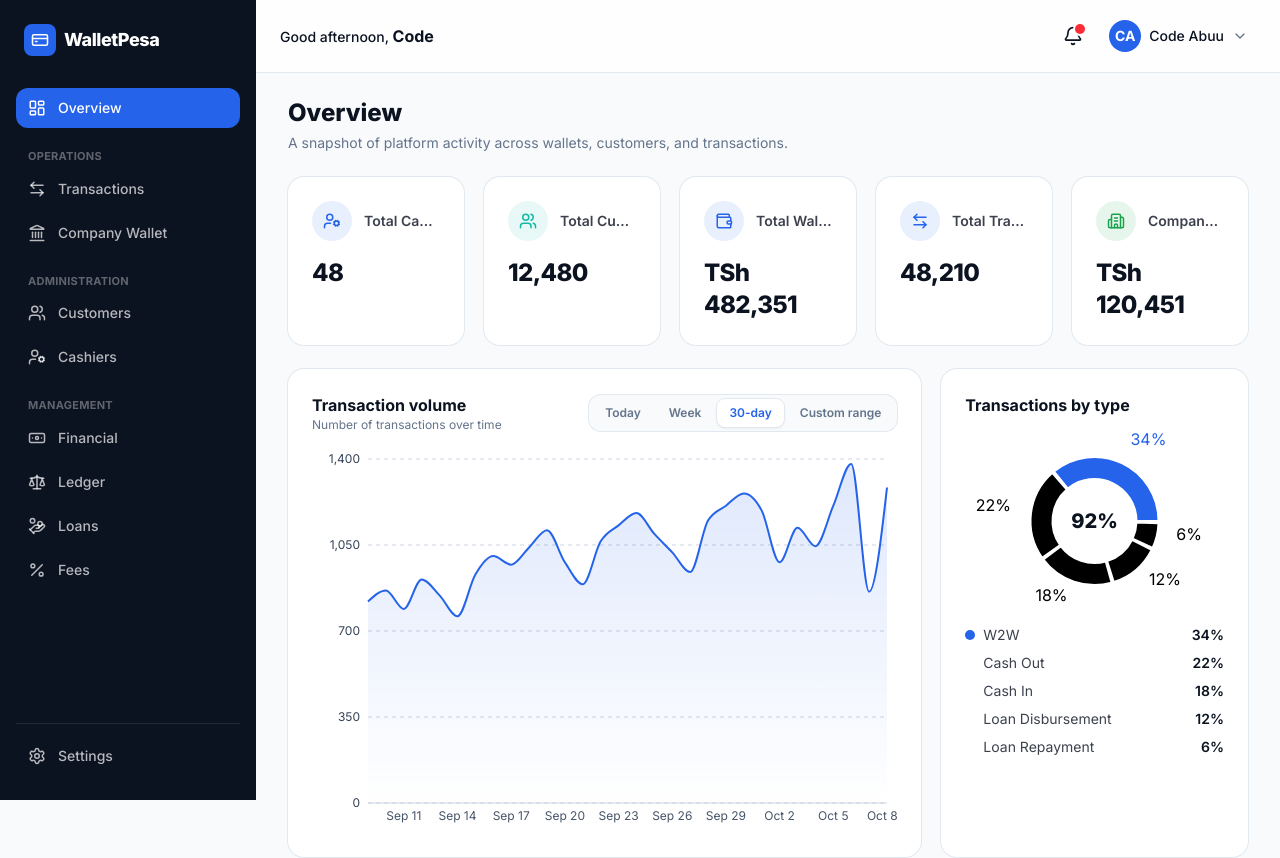
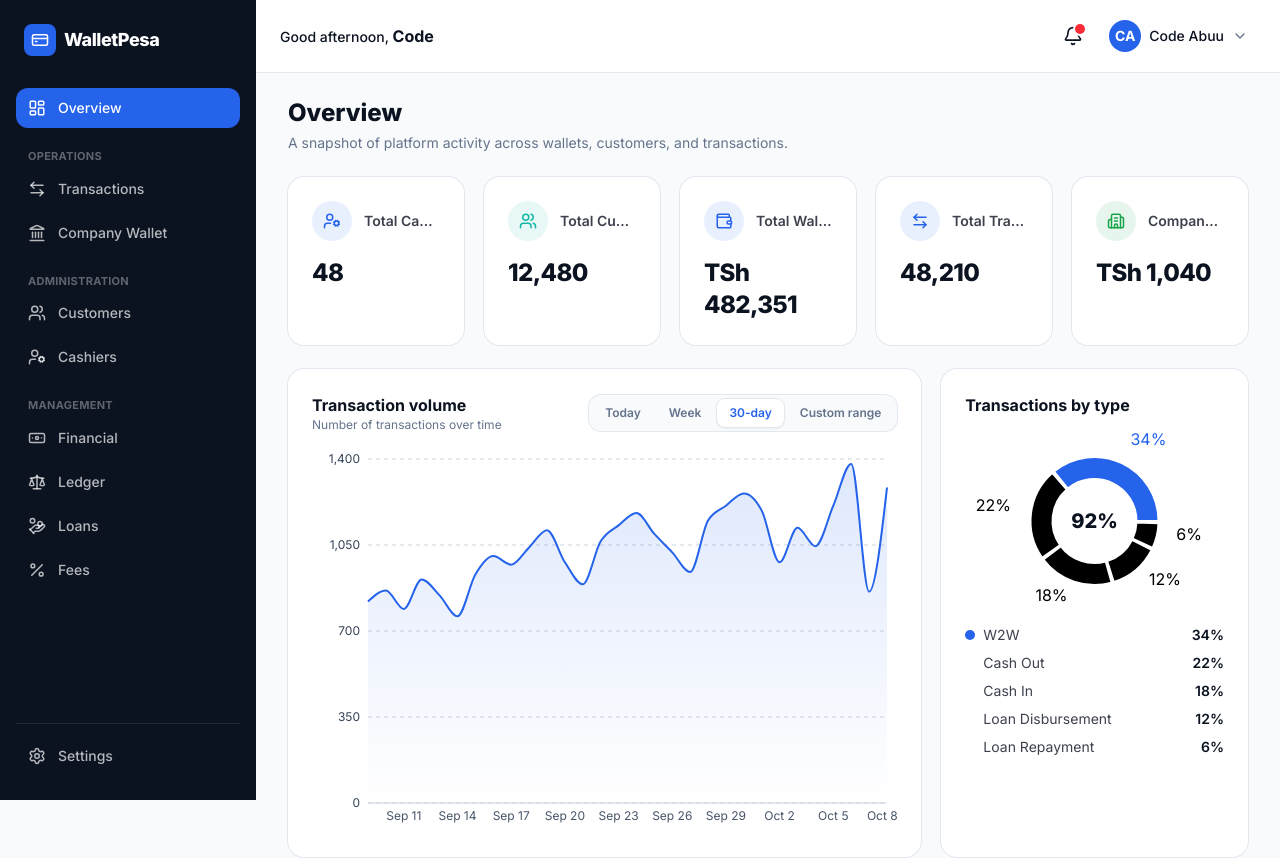
Before and after one commit to Abuu37/E-wallet-frontend, a React (Vite) app: page /dashboard in a window 1280 px wide. Shown: the top 858 px of the page. Built offline with nearby package versions, Linux system fonts and the light colour scheme.

Commit message:
fix: resolve Company Wallet/Equity mislabeling and dead data across Overview/Financial

```diff
--- a/src/features/financial/pages/Financial.tsx
+++ b/src/features/financial/pages/Financial.tsx
@@ -83,7 +83,7 @@ const quickActions = [
 ] as const
 
 const floatIcon = {
-  'Company Wallet': Banknote,
+  'Company Equity': Banknote,
   'Customer Wallet': Wallet,
   'Cashier Float': UserCog,
 } as const
@@ -211,12 +211,15 @@ export default function Financial() {
     const account = chartOfAccounts.find((item) => item.id === accountId)
     return account ? getAccountBalance(account) : 0
   }
-  const companyWalletBalance = balanceOf('4000') - balanceOf('5000')
+  // Fee income minus commission expense — the company's own retained earnings, not a wallet
+  // balance like the two rows below it. Kept here as "Equity" (matching the Company Wallet
+  // page's own terminology) rather than "Company Wallet", since it isn't money anyone's owed.
+  const companyEquityBalance = balanceOf('4000') - balanceOf('5000')
   const customerWalletBalance = customers.reduce((sum, c) => sum + getCustomerBalance(c), 0)
   const cashierFloatBalance = cashiers.reduce((sum, c) => sum + getCashierFloatBalance(c), 0)
 
   const floatRows = [
-    { label: 'Company Wallet' as const, value: companyWalletBalance },
+    { label: 'Company Equity' as const, value: companyEquityBalance },
     { label: 'Customer Wallet' as const, value: customerWalletBalance },
     { label: 'Cashier Float' as const, value: cashierFloatBalance },
   ]
@@ -250,7 +253,7 @@ export default function Financial() {
         <StatCard
           icon={Wallet}
           tone="brand"
-          label="Total Wallet Balance"
+          label="Net E-Money Movement"
           value={currency(getTotalWalletBalance(transactions))}
         />
         <StatCard
--- a/src/features/ledger/pages/Ledger.tsx
+++ b/src/features/ledger/pages/Ledger.tsx
@@ -126,6 +126,7 @@ export default function Ledger() {
     [],
   )
   const balanceDiff = ledgerTotals.debit - ledgerTotals.credit
+  const isBalanced = Math.abs(balanceDiff) < 0.01
 
   if (view === 'detail' && selected && selectedTotals) {
     return (
@@ -268,11 +269,11 @@ export default function Ledger() {
         />
         <StatCard
           icon={Scale}
-          tone={balanceDiff === 0 ? 'positive' : 'negative'}
+          tone={isBalanced ? 'positive' : 'negative'}
           label="Balance Check"
           value={formatAmount(balanceDiff)}
           delta={0}
-          deltaLabel={balanceDiff === 0 ? 'Books are balanced' : 'Debits ≠ credits — investigate'}
+          deltaLabel={isBalanced ? 'Books are balanced' : 'Debits ≠ credits — investigate'}
         />
       </div>
 
--- a/src/features/overview/pages/Overview.tsx
+++ b/src/features/overview/pages/Overview.tsx
@@ -51,7 +51,6 @@ import {
   type VolumeRange,
 } from '../data'
 import { transactions, getAmountTone, formatTxDateTime } from '../../transactions/data'
-import { floatManagement } from '../../financial/data'
 import { chartOfAccounts, getAccountBalance, TRUST_ACCOUNT_BALANCE } from '../../ledger/data'
 import { maskAccount } from '../../../utils/mask'
 
@@ -226,8 +225,6 @@ export default function Overview() {
     setTxDrawerOpen(true)
   }
 
-  const companyWallet = floatManagement.find((account) => account.label === 'Company Wallet')
-
   const totalTypeShare = transactionByType.reduce((sum, entry) => sum + entry.value, 0)
 
   // Same figures as the Company Wallet screen — see features/wallets/pages/CompanyWallet.tsx.
@@ -276,8 +273,8 @@ export default function Overview() {
         <StatCard
           icon={Building2}
           tone="positive"
-          label="Company Wallet"
-          value={currency(companyWallet?.value ?? 0)}
+          label="Company Equity"
+          value={currency(companyEquity)}
         />
       </div>
 
--- a/src/features/wallets/pages/CompanyWallet.tsx
+++ b/src/features/wallets/pages/CompanyWallet.tsx
@@ -45,7 +45,7 @@ export default function CompanyWallet() {
   // Assets = Liabilities + Equity. If the real bank balance ever stops matching this,
   // something is wrong — money is unaccounted for, or missing.
   const reconciliationDifference = TRUST_ACCOUNT_BALANCE - (emoneyLiabilities + equity)
-  const isBalanced = reconciliationDifference === 0
+  const isBalanced = Math.abs(reconciliationDifference) < 0.01
 
   const byType = typeOrder.map((type) => {
     const rows = transactions.filter((tx) => tx.type === type && tx.status !== 'Failed')
```
